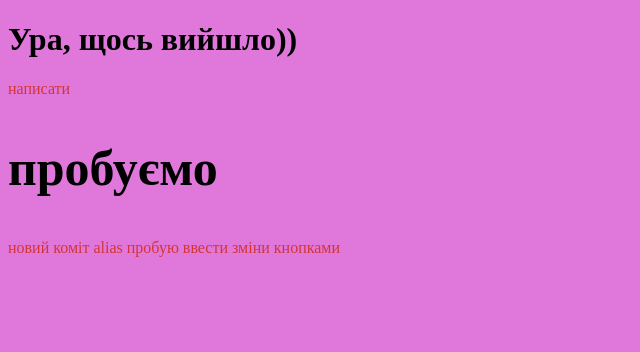
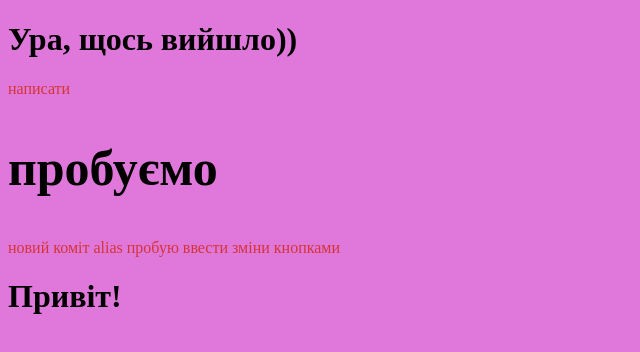
Before and after one commit to Vrnk-Vrnk/git-test, a plain HTML site: page index.html in a window 1280 px wide. Shown: the whole page, without its empty margins (0-640 px from the left). Drawn offline with Linux system fonts and the light colour scheme.

Commit message:
Update index.html
Hello commit

```diff
--- a/index.html
+++ b/index.html
@@ -16,5 +16,6 @@
       ввести зміни кнопками
 
   </p>
+  <h1> Привіт! </h1>
  </body>
 </html>
```
